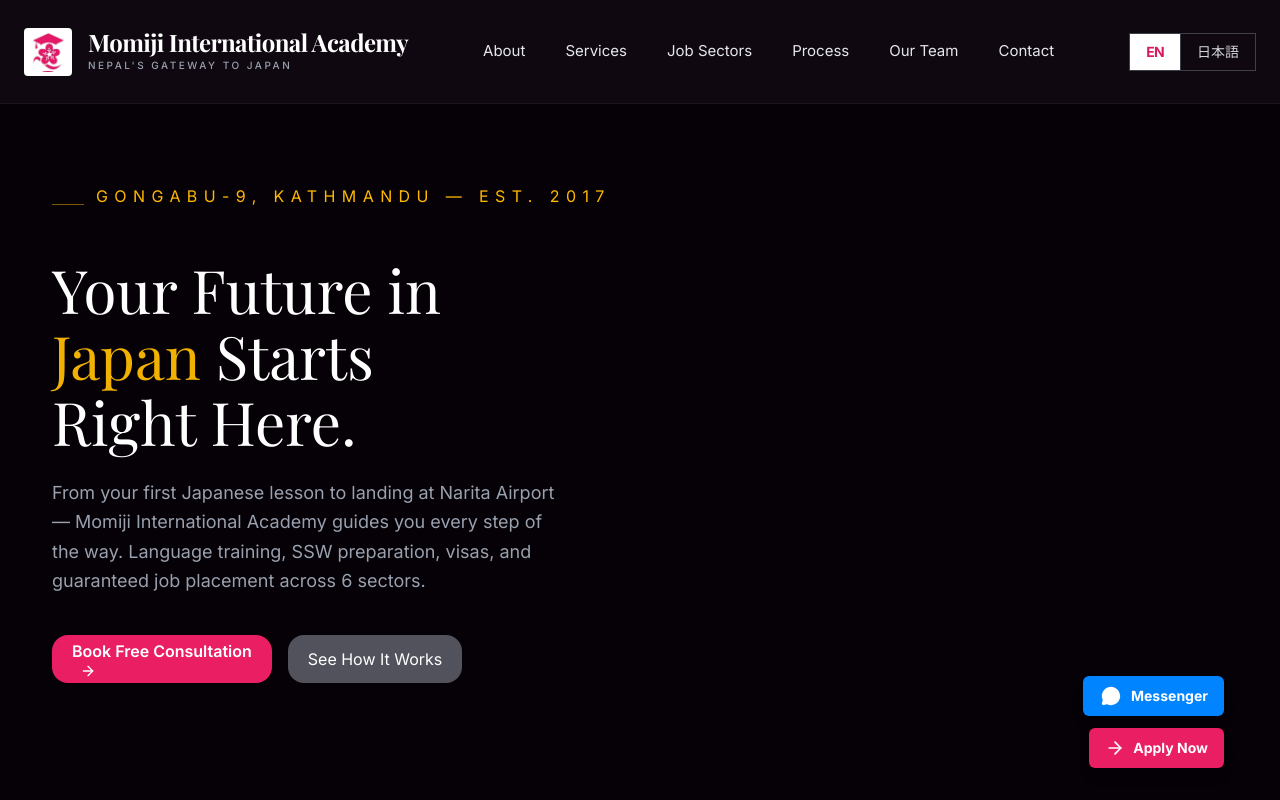
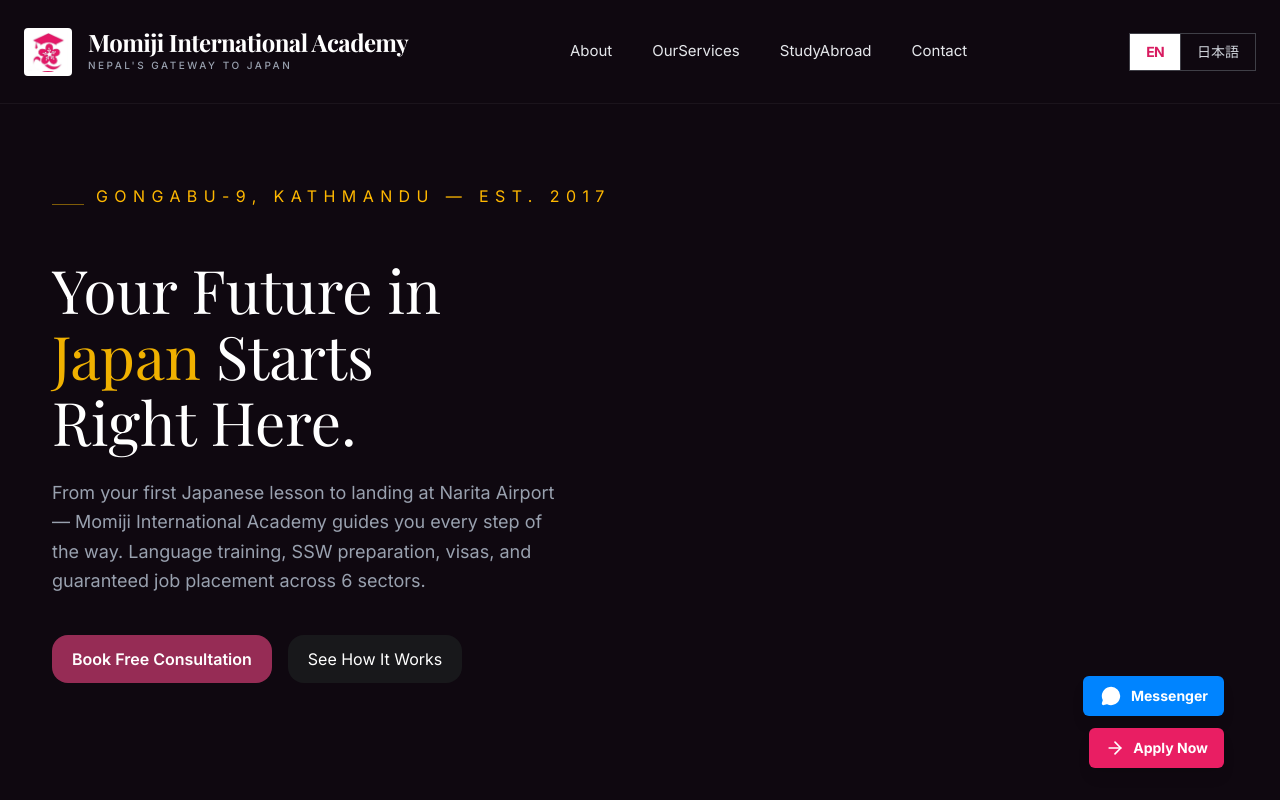
Before and after one commit to Sandesh-kharal/SakuraFrontend, a Next.js app: page / in a window 1280 px wide. Shown: the top 800 px of the page. Built offline with nearby package versions, Linux system fonts and the light colour scheme.

Commit message:
feat:some changes

```diff
--- a/app/page.tsx
+++ b/app/page.tsx
@@ -8,7 +8,7 @@
   return (
     <>
 
-      <div className="h-min-screen min-h-screen bg-[#0f0810]  text-white selection:bg-pink-700/30 relative overflow-hidden">
+      <div className="h-min-screen min-h-screen bg-[#0f0810]   text-white selection:bg-pink-700/30 relative overflow-hidden">
 
         <div>
           <div className="h-screen">
--- a/components/layouts/card/SectionCard.tsx
+++ b/components/layouts/card/SectionCard.tsx
@@ -22,7 +22,7 @@
         href="/ourservices"
         aria-label={`Explore ${title}`}
 
-        className="group block h-[310px] rounded-[2rem] overflow-hidden bg-white border border-gray-100 font-sans flex flex-col shadow-2xl transition-all duration-300 ease-out hover:-translate-y-2 hover:shadow-2xl [focus-visible:outline-none focus-visible:ring-4 focus-visible:ring-pink-300/60"
+        className="group  h-77.5 rounded-4xl overflow-hidden bg-white border border-gray-100 font-sans flex flex-col shadow-2xl transition-all duration-300 ease-out hover:-translate-y-2 hover:shadow-2xl [focus-visible:outline-none focus-visible:ring-4 focus-visible:ring-pink-300/60"
       >
         {/* Upper Section - Dynamic height */}
         <div className="flex-1 bg-white flex items-center justify-center transition-colors duration-300 group-hover:bg-pink-50">
@@ -30,13 +30,13 @@
         </div>
 
         {/* Content Section */}
-        <div className="h-[150px] bg-[#e91e63] text-white px-6 py-6 flex flex-col justify-between">
+        <div className="h-37.5 bg-primary text-white px-6 py-6 flex flex-col justify-between">
           <div>
             <p className="text-[10px] tracking-[0.2em] uppercase font-bold text-white/80 mb-1">
              {service}
             </p>
 
-            <h3 className="text-[18px] leading-[1.2] font-bold">
+            <h3 className="text-[18px] leading-section font-bold">
              {title}
             </h3>
           </div>
--- a/components/layouts/footer.tsx
+++ b/components/layouts/footer.tsx
@@ -1,6 +1,6 @@
 import React from 'react';
-import { Phone, Smartphone, Globe, ArrowRight, MessageCircle } from 'lucide-react';
-import { Button } from '@base-ui/react/button';
+import { Phone, Smartphone, Globe,  } from 'lucide-react';
+
 import Image from 'next/image';
 
 export default function EnterpriseFooter() {
--- a/components/layouts/hero.tsx
+++ b/components/layouts/hero.tsx
@@ -5,7 +5,7 @@
 {/* Hero Content */ }
 export default function Hero() {
   return (
-    <main className="relative h-[87vh] bg-brand-dark overflow-hidden">
+    <main className="relative h-[87vh] bg-image-hero-glow overflow-hidden">
       {/* Background Glow */}
 
       <div className="container mx-auto mt-20 px-13">
@@ -29,11 +29,11 @@
           </p>
 
           <div className="flex flex-wrap gap-4">
-            <Button className="bg-[#e91e63] hover:bg-[#d81b60] text-white px-5 py-  text-md font-semibold group rounded-2xl">
+            <Button className="bg-[#962c55] hover:bg-primary text-white px-5   text-md font-semibold group rounded-2xl">
               Book Free Consultation
-              <ArrowRight className="ml-2 h-4 w-4 transition-transform group-hover:translate-x-1" />
+
             </Button>
-            <Button variant="outline" className="border-zinc-700 bg-zinc-600 hover:bg-zinc-800 rounded-2xl text-white px-5 py-3 text-md">
+            <Button  className="border-zinc-700 bg-zinc-900 hover:bg-zinc-600 rounded-2xl text-white px-5 py-3 text-md">
               See How It Works
             </Button>
           </div>
--- a/components/layouts/navbar.tsx
+++ b/components/layouts/navbar.tsx
@@ -28,7 +28,7 @@
 
       {/* Center: Nav Links */}
       <div className="hidden lg:flex items-center gap-10">
-        {["About", "Services", "Job Sectors", "Process", "Our Team", "Contact"].map((item) => (
+        {["About", "OurServices", "StudyAbroad","Contact"].map((item) => (
           <a
             key={item}
             href={`#${item.toLowerCase().replace(" ", "-")}`}
--- a/components/layouts/services.tsx
+++ /dev/null
@@ -1,24 +0,0 @@
-import { Card, CardHeader, CardTitle, CardContent } from "@/components/ui/card";
-
-const services = [
-  { title: "Language Training", desc: "Master Japanese with expert guidance." },
-  { title: "Visa Support", desc: "Step-by-step help with documentation." },
-  { title: "Job Placement", desc: "Guaranteed opportunities across 6 sectors." },
-];
-
-export default function Services() {
-  return (
-    <section className="py-16 px-6 grid gap-6 md:grid-cols-3">
-      {services.map((service, idx) => (
-        <Card key={idx} className="shadow-md">
-          <CardHeader>
-            <CardTitle>{service.title}</CardTitle>
-          </CardHeader>
-          <CardContent>
-            <p>{service.desc}</p>
-          </CardContent>
-        </Card>
-      ))}
-    </section>
-  );
-}
```
